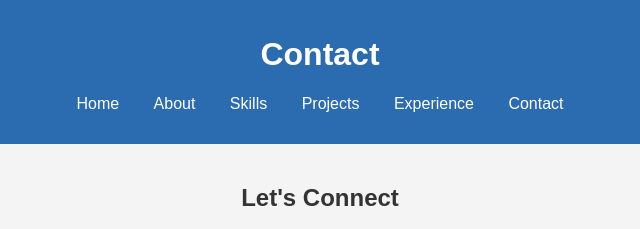
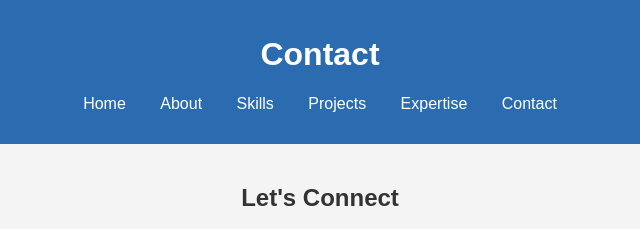
Before and after one commit to floyd011/portfolio, a plain HTML site: page contact.html in a window 1280 px wide. Shown: the top 229 px of the page, 320-960 px from the left. Drawn offline with Linux system fonts and the light colour scheme.

Commit message:
Update contact.html

```diff
--- a/contact.html
+++ b/contact.html
@@ -15,7 +15,7 @@
                 <li><a href="about.html">About</a></li>
                 <li><a href="skills.html">Skills</a></li>
                 <li><a href="projects.html">Projects</a></li>
-                <li><a href="experience.html">Experience</a></li>
+                <li><a href="experience.html">Expertise</a></li>
                 <li><a href="contact.html">Contact</a></li>
             </ul>
         </nav>
```
